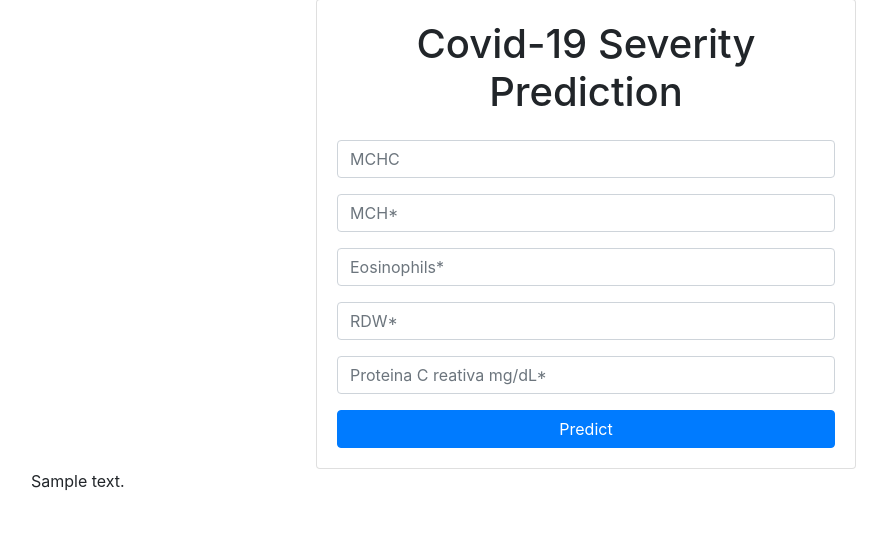
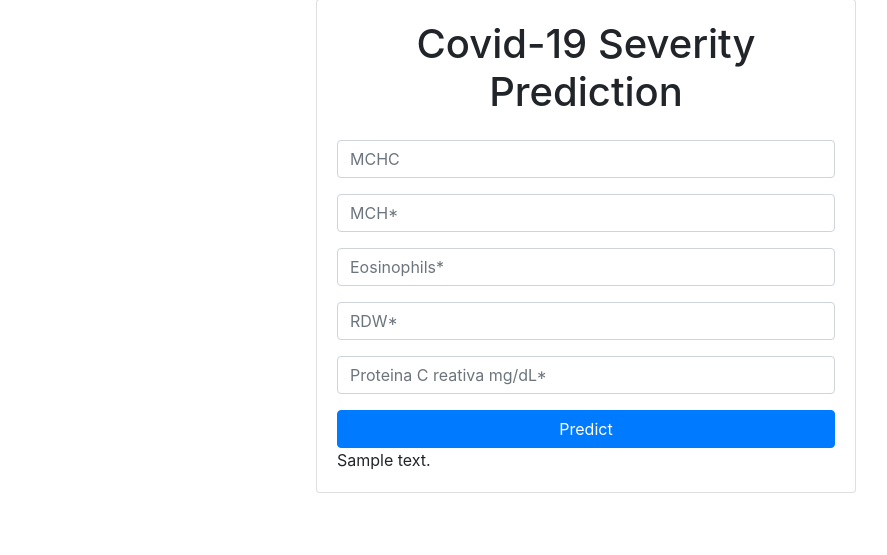
Before and after one commit to ojumah20/covid_19_project, a Flask app: template templates/index.html in a window 1280 px wide. Shown: the part 49-604 px from the top of the page, without its empty margins (54-941 px from the left). Run offline with Flask 3, Linux system fonts and the light colour scheme; the template is opened without the code that fills it: most values are stand-ins (such as "Sample title", 1, 10 or a date in 2020); parts of the project's set-up code (start-up, migrations or seed data) failed here and were passed over; some libraries are stand-ins or nearby versions.

Commit message:
NEW_COMMMIT

```diff
--- a/templates/index.html
+++ b/templates/index.html
@@ -3,6 +3,7 @@
 
 <head>
   <meta charset="UTF-8">
+  <meta name="viewport" content="width=device-width, initial-scale=1">
   <title>ML MODEL</title>
   <link href="https://stackpath.bootstrapcdn.com/bootstrap/4.5.2/css/bootstrap.min.css" rel="stylesheet">
   <link href="https://fonts.googleapis.com/css?family=Pacifico" rel="stylesheet" type="text/css">
@@ -36,12 +37,13 @@
                 <input type="text" class="form-control" name="Proteina C reativa mg/dL" placeholder="Proteina C reativa mg/dL*" required="required">
               </div>
               <button type="submit" class="btn btn-primary btn-block">Predict</button>
+              {{prediction_text}}
             </form>
           </div>
         </div>
       </div>
     </div>
-    {{prediction_text}}
+
   </div>
 
 </body>
```
